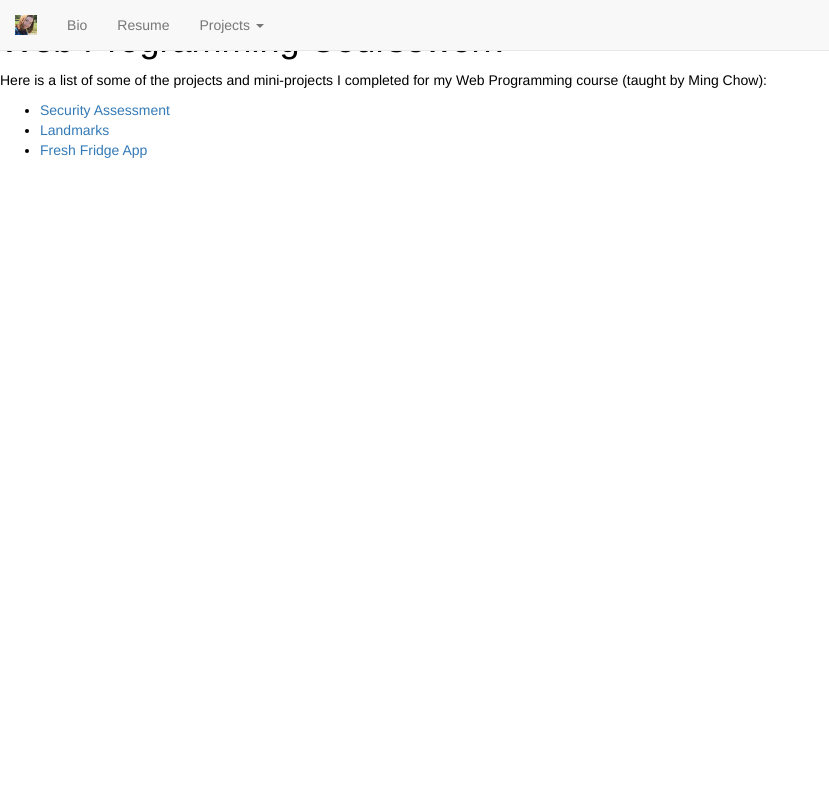
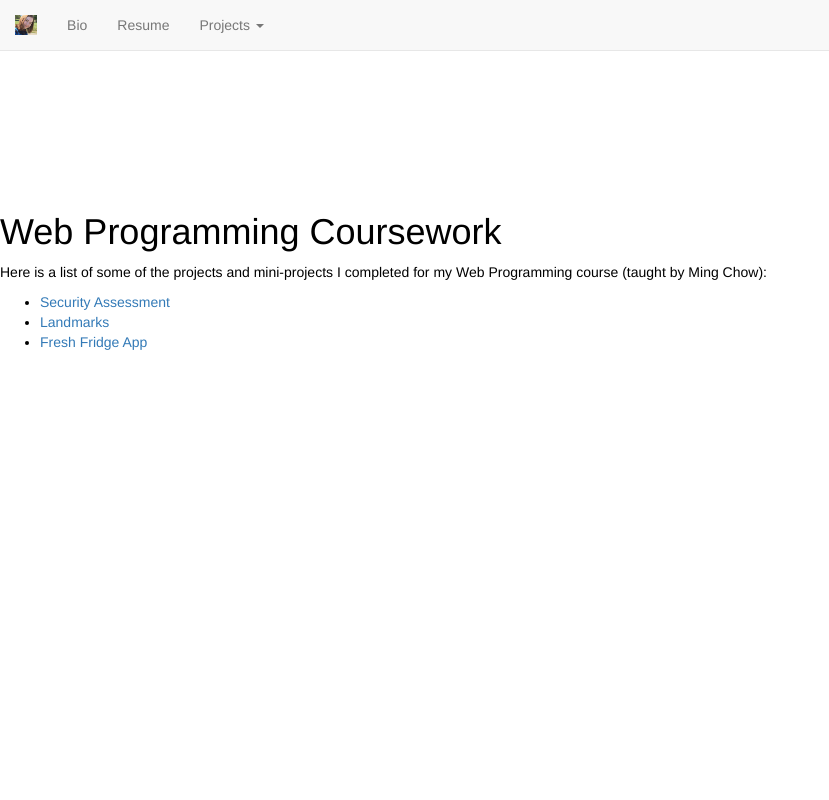
Before and after one commit to brinleym/brinleym.github.io, a PHP site: page /comp20.html in a window 1280 px wide. Shown: the whole page, without its empty margins (0-829 px from the left). Run offline with PHP 8.4, Linux system fonts and the light colour scheme; some libraries are stand-ins or nearby versions.

Commit message:
added padding

```diff
--- a/main.css
+++ b/main.css
@@ -5,12 +5,15 @@ html {
 body {
 	font-family: 'Helvetica Neue', Helvetica, Arial, sans-serif;;
 }
-body, .site, .main, .navigation {
+body, .main, .navigation {
 	margin: 0;
 	position: absolute;
 	min-height: 100%;
 	min-width: 100%;
 	top: 0%;
+}
+.main {
+	padding-top: 15%;
 }
 .navigation {
 	position: fixed;
```
